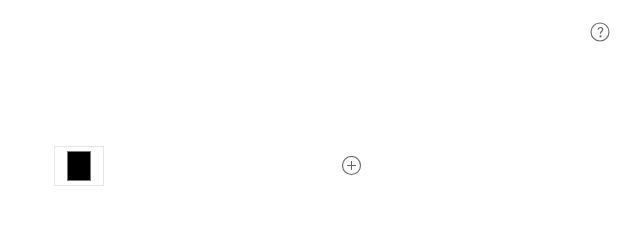
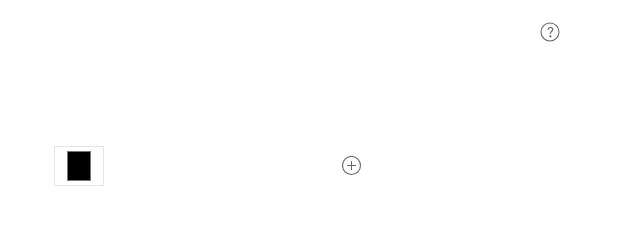
Before and after one commit to yayuy-o/calc_pattern, a plain HTML site: page image.html in a window 1280 px wide. Shown: the top 227 px of the page, 640-1280 px from the left. Drawn offline with nearby package versions, Linux system fonts and the light colour scheme.

Commit message:
Update image.html
Signed-off-by: yayuy-o <yn0316rainbow@gmail.com>

```diff
--- a/image.html
+++ b/image.html
@@ -23,7 +23,7 @@
         <p uk-icon="icon: home; ratio: 1"></p>
         <p class="uk-margin uk-margin-small-left">TOP</p>
       </a>
-      <div class="uk-flex uk-text-center uk-margin uk-margin-top uk-margin-right" onclick="question()">
+      <div class="uk-flex uk-text-center uk-margin uk-margin-top uk-margin-large-right" onclick="question()">
         <a class="uk-margin-small-right" uk-icon="icon: question; ratio: 1"></a>
       </div>
     </div>
```
